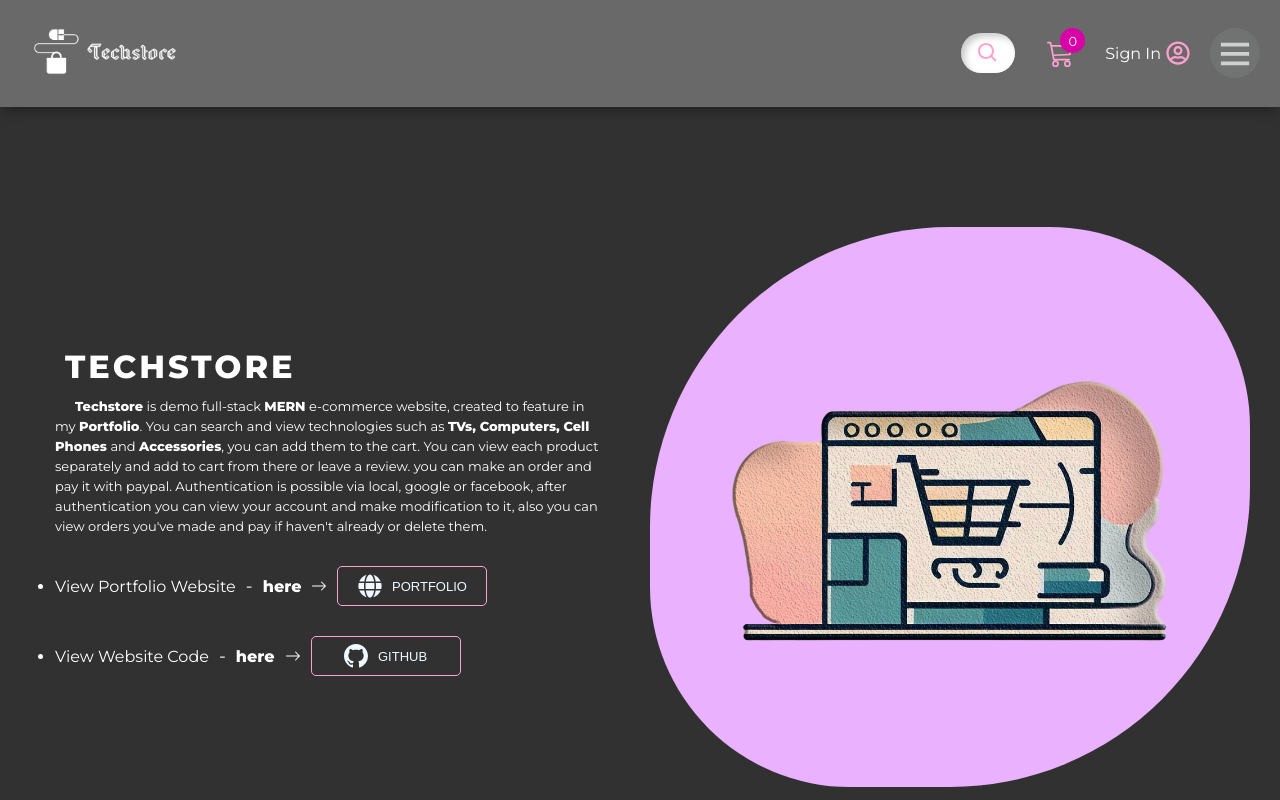
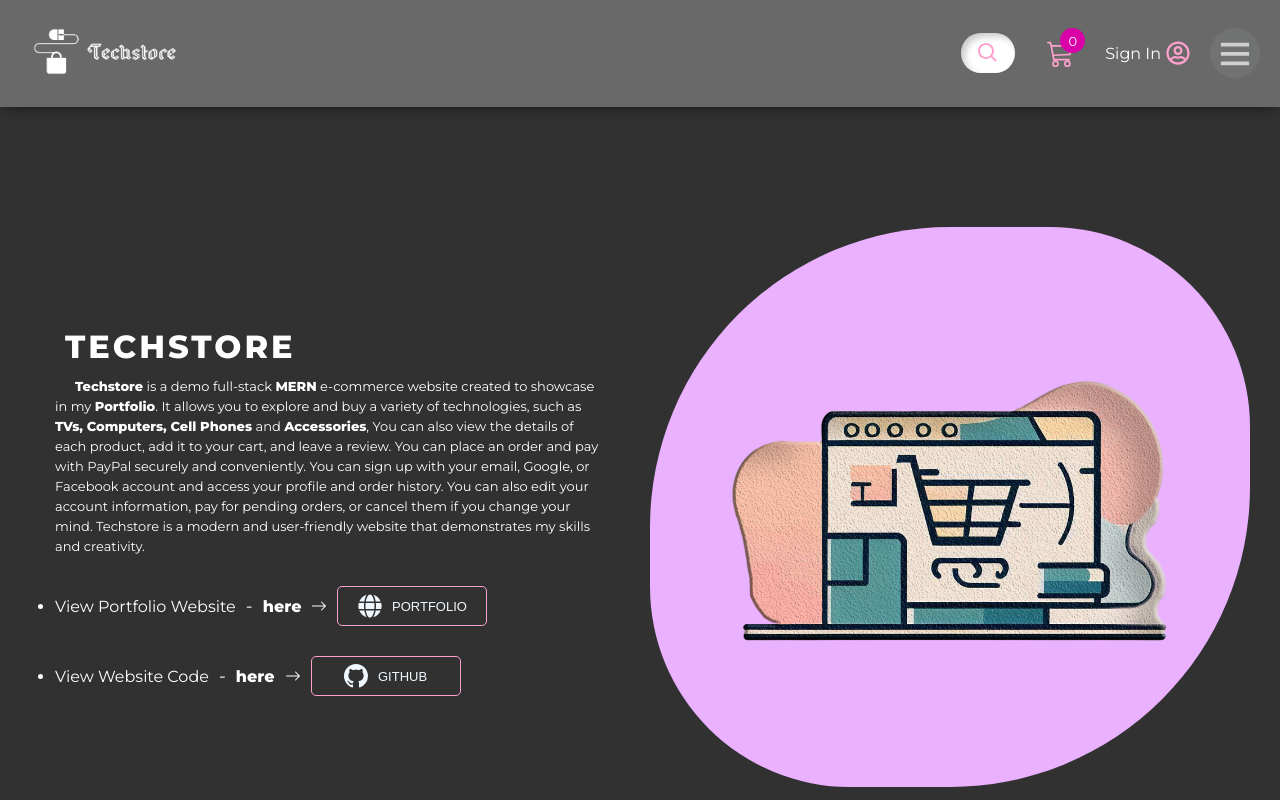
Before and after one commit to Luka-CB/Techstore-client, a React (Vite) app: page /about in a window 1280 px wide. Shown: the top 800 px of the page. Built offline with nearby package versions, Linux system fonts and the light colour scheme.

Commit message:
fixed some issues

```diff
--- a/src/pages/About.jsx
+++ b/src/pages/About.jsx
@@ -46,20 +46,26 @@ const About = () => {
         <div className="site-info">
           <h1 id="title">techstore</h1>
           <p className="description">
-            <b>Techstore</b> is demo full-stack <b>MERN</b> e-commerce website,
-            created to feature in my <b>Portfolio</b>. You can search and view
-            technologies such as <b>TVs, Computers, Cell Phones</b> and{" "}
-            <b>Accessories</b>, you can add them to the cart. You can view each
-            product separately and add to cart from there or leave a review. you
-            can make an order and pay it with paypal. Authentication is possible
-            via local, google or facebook, after authentication you can view
-            your account and make modification to it, also you can view orders
-            you've made and pay if haven't already or delete them.
+            <b>Techstore</b> is a demo full-stack <b>MERN</b> e-commerce website
+            created to showcase in my <b>Portfolio</b>. It allows you to explore
+            and buy a variety of technologies, such as{" "}
+            <b>TVs, Computers, Cell Phones</b> and <b>Accessories</b>, You can
+            also view the details of each product, add it to your cart, and
+            leave a review. You can place an order and pay with PayPal securely
+            and conveniently. You can sign up with your email, Google, or
+            Facebook account and access your profile and order history. You can
+            also edit your account information, pay for pending orders, or
+            cancel them if you change your mind. Techstore is a modern and
+            user-friendly website that demonstrates my skills and creativity.
           </p>
           <div className="image">
             <img src={Image} alt="website image" />
           </div>
-          <Link title="view portfolio website" btnName="portfolio" link="#" />
+          <Link
+            title="view portfolio website"
+            btnName="portfolio"
+            link="https://portfolio-gamma-six-63.vercel.app"
+          />
           <Link
             title="view website code"
             btnName="github"
```
